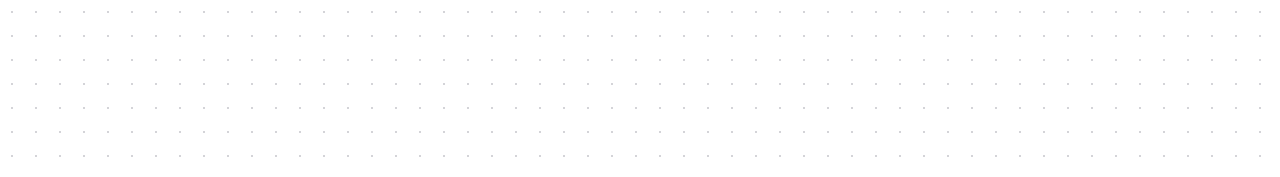
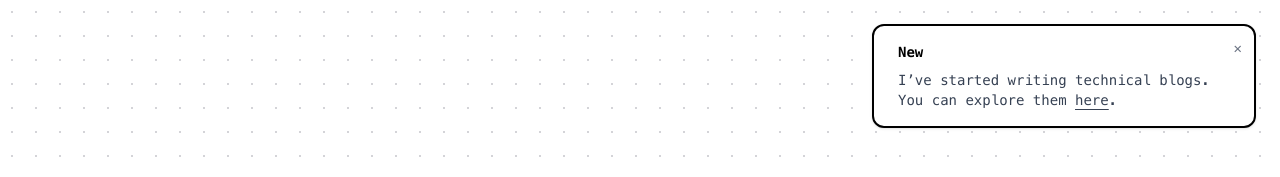
Before and after one commit to vibhuti-prajapati/portfolio, a React (Vite) app: page / in a window 1280 px wide. Shown: the top 177 px of the page. Built offline with nearby package versions, Linux system fonts and the light colour scheme.

Commit message:
blog notice

```diff
--- a/src/App.jsx
+++ b/src/App.jsx
@@ -1,6 +1,5 @@
 import { useState } from 'react'
 
-import HandDrawnCard from './components/HanddrawnCard'
 
 import CodingActivity from './components/CodingActivity'
 import ContactSection from './components/Contact'
@@ -11,6 +10,7 @@ import AboutMe from './components/AboutMe'
 import MyProjects from './components/MyProjects'
 import Skills from './components/Skills'
 import Blogs from './components/Blogs'
+import BlogNotice from './components/BlogNotice'
 function App() {
   return (
     <div
@@ -21,6 +21,7 @@ function App() {
       }}
     >
       <div className="max-w-4xl mx-auto px-6">
+        <BlogNotice/>
         <HeroSection />
         <AboutMe />
         <MyProjects />
--- a/src/components/AboutMe.jsx
+++ b/src/components/AboutMe.jsx
@@ -3,7 +3,7 @@ import HandDrawnCard from './HanddrawnCard'
 import girl from '../assets/girl.svg'
 const AboutMe = () => {
   return (
-    <section className='px-6 md:px-20 py-10'>
+    <section className='px-6 md:px-20 mt-10'>
       <div className='max-w-7xl  gap-12 items-start'>
         {/* LEFT — Story */}
         <div>
--- /dev/null
+++ b/src/components/BlogNotice.jsx
@@ -0,0 +1,42 @@
+import { useState, useEffect } from 'react'
+
+export default function BlogNotice () {
+  const [visible, setVisible] = useState(false)
+
+  useEffect(() => {
+    const timer = setTimeout(() => {
+      setVisible(true)
+    }, 2500) // 2.5 seconds delay
+
+    return () => clearTimeout(timer)
+  }, [])
+
+  if (!visible) return null
+
+  return (
+    <div className='fixed top-6 right-6 z-50'>
+      <div className='bg-white border-2 border-black rounded-xl px-6 py-4 shadow-sm max-w-sm font-mono text-sm relative animate-[fadeIn_0.4s_ease]'>
+        <button
+          onClick={() => setVisible(false)}
+          className='absolute top-3 right-3 text-gray-500 hover:text-black transition'
+        >
+          ✕
+        </button>
+
+        <div className='space-y-2'>
+          <p className='font-semibold'>New</p>
+          <p className='text-gray-700'>
+            I’ve started writing technical blogs. You can explore them{' '}
+            <a
+              href='https://medium.com/@VibhutiSavaldekar'
+              className='underline underline-offset-4 hover:text-black'
+            >
+              here
+            </a>
+            .
+          </p>
+        </div>
+      </div>
+    </div>
+  )
+}
--- a/src/components/HeroSection.jsx
+++ b/src/components/HeroSection.jsx
@@ -23,7 +23,7 @@ const HeroSection = () => {
     }
   }, [])
   return (
-    <section className=' relative overflow-hidden min-h-screen flex items-center px-6 md:px-20'>
+    <section className=' relative overflow-hidden min-h-screen flex items-center px-6 md:px-20 mb-10'>
       {/* Floating Cloud
       <img
         src={cloudImg}
```
